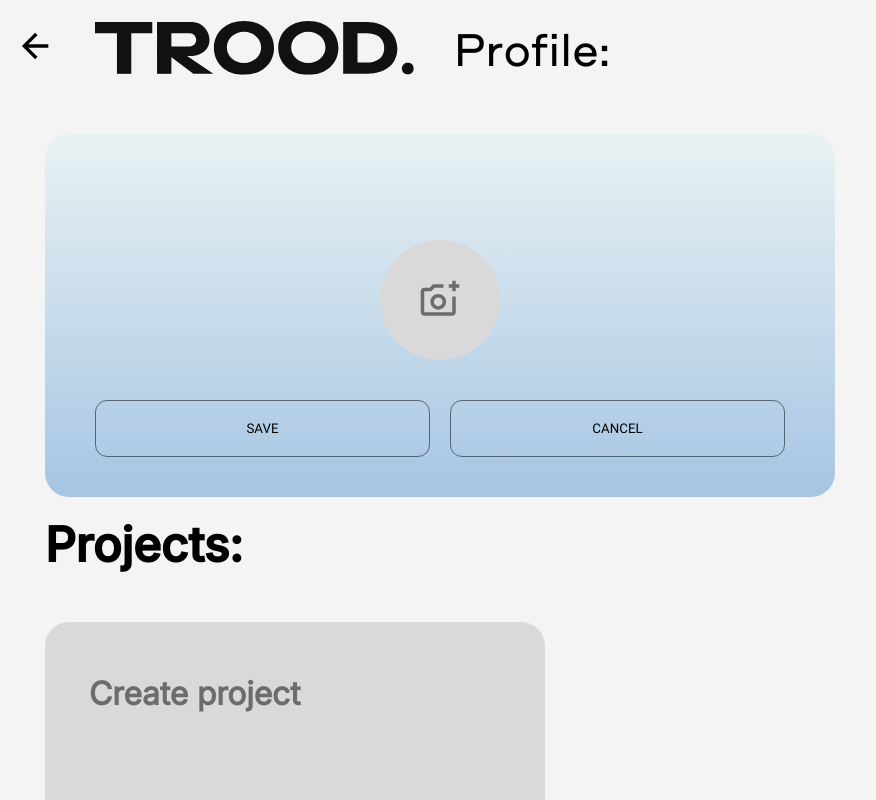
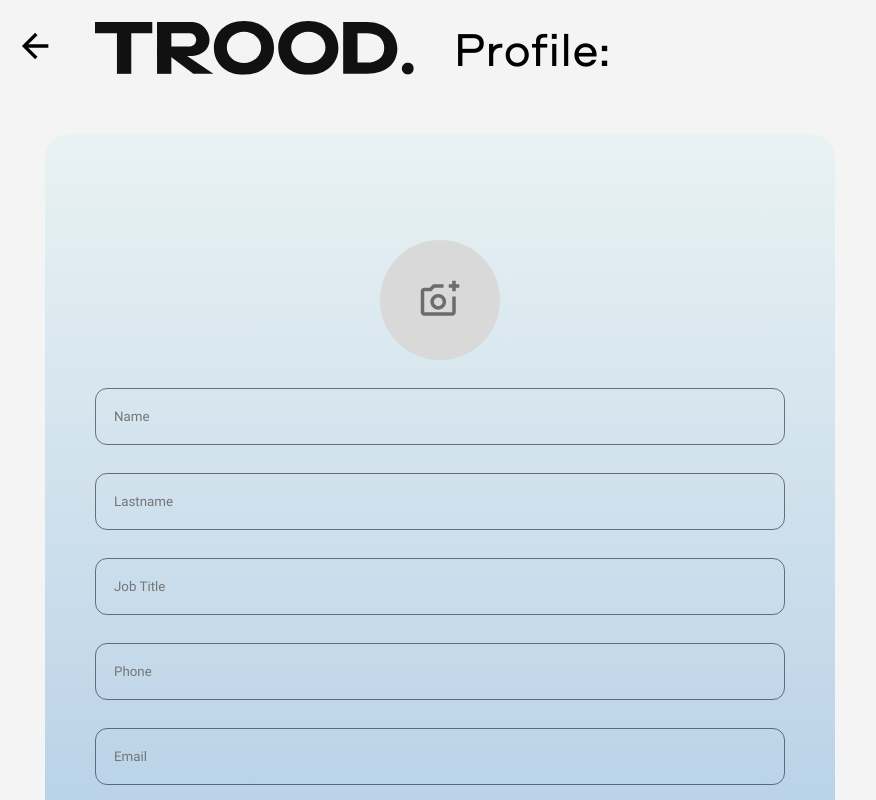
Before and after one commit to sl101/Trood_profile_Vue3, a Vue app: page / in a window 1280 px wide. Shown: the top 800 px of the page, without its empty margins (0-876 px from the left). Built offline with nearby package versions, Linux system fonts and the light colour scheme.

Commit message:
add inputs in form

```diff
--- a/src/assets/variables.css
+++ b/src/assets/variables.css
@@ -20,7 +20,7 @@
 
 	/*--brand-dark: #a6c5e3;
 	--brand-light: #e9f2f3;
-	--gray-color: rgba(0, 0, 0, 0.5);
+	--gray-color: rgba(0, 0, 0, 0.5); --gray-dark
 	--dark-transparent: rgba(0, 0, 0, 0.8);
 	--dark-gray: #49535c;
 	--light-color: #f5f4f4;
--- /dev/null
+++ b/src/components/InputField.vue
@@ -0,0 +1,45 @@
+<template>
+  <input
+    :value="modelValue"
+    :type="type"
+    :name="name"
+    :placeholder="placeholder"
+    :class="['input', error ? 'error_input' : '']"
+    @input="$emit('update:modelValue', $event.target.value)"
+    v-bind="$attrs"
+  />
+	<span v-if="error" class="message">{{ error }}</span>
+</template>
+
+<script setup>
+const props = defineProps({
+	modelValue: String,
+  type: String,
+	name: String,
+  placeholder: String,
+	error:String
+});
+
+defineEmits(['update:modelValue']);
+</script>
+
+<style scoped>
+.input {
+	font-family: var(--roboto);
+	width: 100%;
+	padding: 20px 18px;
+	border: 1px solid var(--gray-dark);
+	border-radius: 12px;
+	background-color: transparent;
+	color: var(--neutral-black);
+	outline: none;
+}
+
+.error_input {
+	border-color: var(--error);
+}
+
+.message {
+	color: var(--error);
+}
+</style>
--- /dev/null
+++ b/src/components/ProfileData.vue
@@ -0,0 +1,47 @@
+<template>
+<ul  class="list">
+  <li v-for="field in input_fields" :key="field.name">
+    <InputField
+      v-model="form_data[field.name]"
+      :type="field.type"
+      :name="field.name"
+      :placeholder="field.placeholder"
+      :error = "errors[field.name]"
+      @input="handleInputChange(field.name, $event)"
+    />
+  </li>
+</ul>
+
+</template>
+
+<script setup>
+import InputField from "./InputField.vue"
+
+const props = defineProps({
+  input_fields: Array,
+  form_data: Object,
+  errors: Object
+});
+  //console.log("🚀 ~ errors:", props.errors[])
+
+
+const emit = defineEmits(['update_form_data']);
+
+// Обработчик изменения значения поля
+const handleInputChange = (field_name, event) => {
+  emit('update_form_data', { name: field_name, value: event.target.value });
+};
+</script>
+
+<style scoped>
+input{
+	border:1px solid black;
+}
+.list {
+	width: 100%;
+	margin-top: 28px;
+	display: flex;
+	flex-direction: column;
+	gap: 28px;
+}
+</style>
--- a/src/components/ProfileForm.vue
+++ b/src/components/ProfileForm.vue
@@ -2,16 +2,17 @@
 	<form class="form" @submit.prevent="handleSave">
 		<AvatarUploader />
 
-		<!--<ProfileData
-				inputFields={inputFields}
-				formData={formData}
-				setFormData={setFormData}
-				errors={errors}
-				setErrors={setErrors} />-->
+	  <ProfileData
+		:input_fields="input_fields"
+  :form_data="form_data"
+  :errors="errors"
+  @update_form_data="updateFormData"
+    />
 
-		<!--<ProfileVisibility
-				formData={formData}
-				setFormData={setFormData} />-->
+    <ProfileVisibility
+      :visibility="visibility"
+      @update_form_data="updateFormData"
+    />
 
 		<!--<ProfileInterests
 				title="The scope of your interest:"
@@ -36,7 +37,7 @@
 				} />-->
 
 		<div class="controls">
-			<button type="submit" class="btn" @click="handleSave">
+			<button type="submit" class="btn">
 				Save
 			</button>
 			<button type="button" @click="handleCancel" class="btn">
@@ -48,17 +49,43 @@
 
 <script setup>
 import AvatarUploader from "./AvatarUploader.vue"
+import ProfileData from "./ProfileData.vue"
+import ProfileVisibility from "./ProfileVisibility.vue"
+import { useProfileStore } from "@/stores/profile";
+
+const profileStore = useProfileStore();
+const errors = profileStore.validation_errors;
+
+const form_data  = profileStore.formInputs
+const visibility = profileStore.profile_data.visibility
+
+const input_fields =  [
+  { name: "name", type: "text", placeholder: "Name" },
+  { name: "lastname", type: "text", placeholder: "Lastname" },
+  { name: "job_title", type: "text", placeholder: "Job Title" },
+  { name: "phone", type: "text", placeholder: "Phone" },
+  { name: "email", type: "email", placeholder: "Email" },
+  { name: "address", type: "text", placeholder: "Address" },
+  { name: "experience", type: "text", placeholder: "Experience" },
+];
 
 // Обработчик сохранения
-const handleSave = () => {
+const handleSave = async () => {
   // Логика для сохранения данных
   console.log('Data saved');
+	await profileStore.saveProfileData();
 };
 
 // Обработчик отмены
 const handleCancel = () => {
   // Логика для отмены
   console.log('Action cancelled');
+	profileStore.fetchProfileData()
+};
+
+// Обновление данных в store
+const updateFormData = (newData) => {
+  profileStore.updateProfileField(newData.name, newData.value);
 };
 </script>
 
--- a/src/components/ProfilePage.vue
+++ b/src/components/ProfilePage.vue
@@ -18,7 +18,7 @@
 		</dialog>-->
 		<h1 class="sr-only">Profile Page</h1>
 		<div class="container">
-			<div class="loading" v-if="profileStore.is_loading">
+			<div class="loading" v-if="profile_store.is_loading">
 				<p>
 					Please wait, we are receiving your data <span class="dots"><span>.</span><span>.</span><span>.</span></span>
 				</p>
@@ -36,27 +36,27 @@
 
 <script setup>
 import { useProfileStore } from "@/stores/profile";
-import { ref } from "vue";
+//import { ref } from "vue";
 import EntitySection from "./EntitySection.vue";
 import ProfileForm from "./ProfileForm.vue";
 
 
-const profileStore = useProfileStore();
+const profile_store = useProfileStore();
 
-const overlayMenu = ref(null);
+//const overlayMenu = ref(null);
 
 
-const openModal = () => {
-	if (overlayMenu.value) {
-		overlayMenu.value.showModal();
-	}
-};
+//const openModal = () => {
+//	if (overlayMenu.value) {
+//		overlayMenu.value.showModal();
+//	}
+//};
 
-const closeModal = () => {
-	if (overlayMenu.value) {
-		overlayMenu.value.close();
-	}
-};
+//const closeModal = () => {
+//	if (overlayMenu.value) {
+//		overlayMenu.value.close();
+//	}
+//};
 </script>
 
 <style scoped>
--- /dev/null
+++ b/src/components/ProfileVisibility.vue
@@ -0,0 +1,13 @@
+<template>
+	<div>
+
+	</div>
+</template>
+
+<script setup>
+
+</script>
+
+<style  scoped>
+
+</style>
--- a/src/stores/profile.js
+++ b/src/stores/profile.js
@@ -7,7 +7,9 @@ const default_profile_data = {
 	lastname: "",
 	job_title: "",
 	phone: "",
+	email: "",
 	address: "",
+	experience: "",
 	interests: [],
 	potential_interests: [],
 	links: [],
@@ -26,6 +28,10 @@ export const useProfileStore = defineStore("profile", {
 	getters: {
 		formData: (state) => {
 			const { projects, tasks, ...form_data } = state.profile_data;
+			return form_data;
+		},
+		formInputs: (state) => {
+			const { interests, potential_interests, links, avatar, visibility, projects, tasks, ...form_data } = state.profile_data;
 			return form_data;
 		},
 		hasErrors: (state) => Object.keys(state.validation_errors).length > 0,
@@ -59,7 +65,6 @@ export const useProfileStore = defineStore("profile", {
 			this.validateField(field_name, value);
 			if (!this.validation_errors[field_name]) {
 				this.profile_data[field_name] = value;
-				await this.saveProfileData();
 			}
 		},
 
@@ -73,6 +78,3 @@ export const useProfileStore = defineStore("profile", {
 		},
 	},
 });
-
-//const profileStore = useProfileStore();
-//profileStore.fetchProfileData();
```
